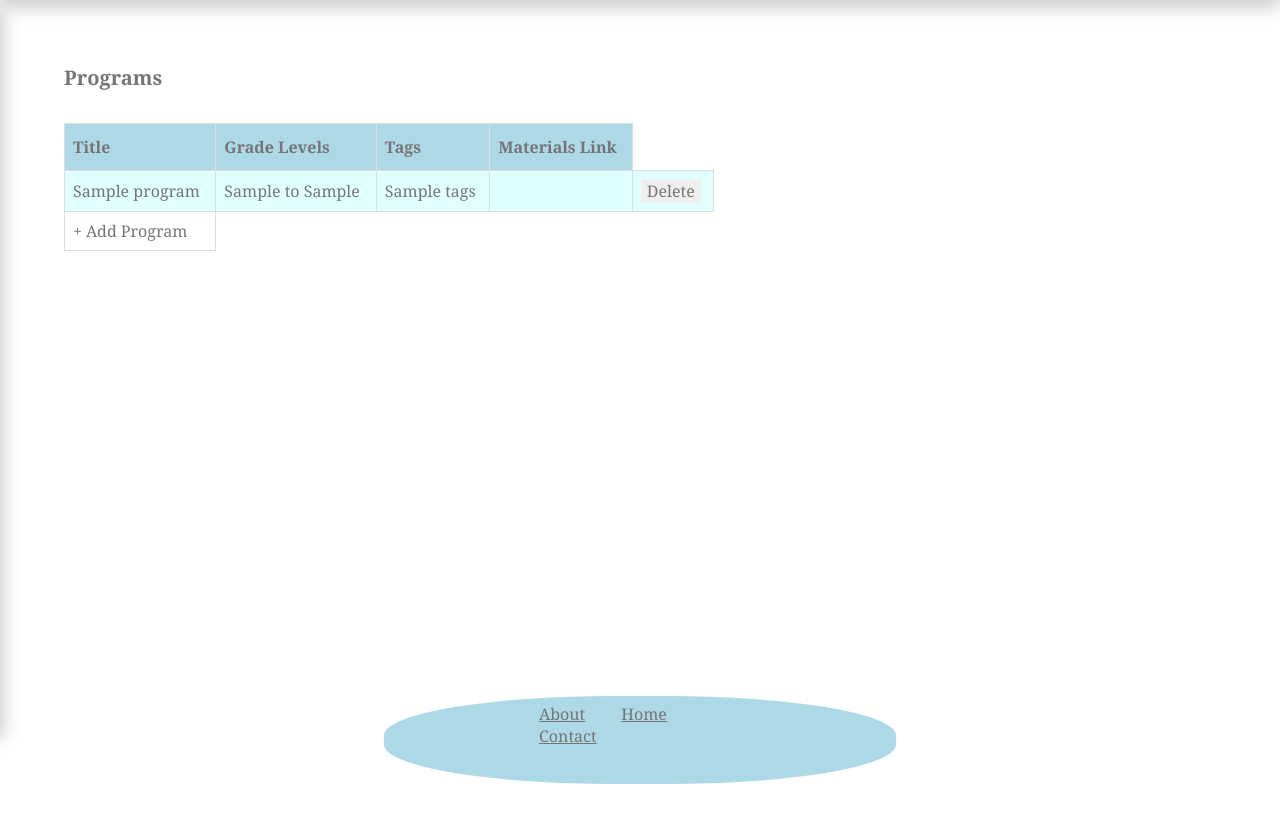
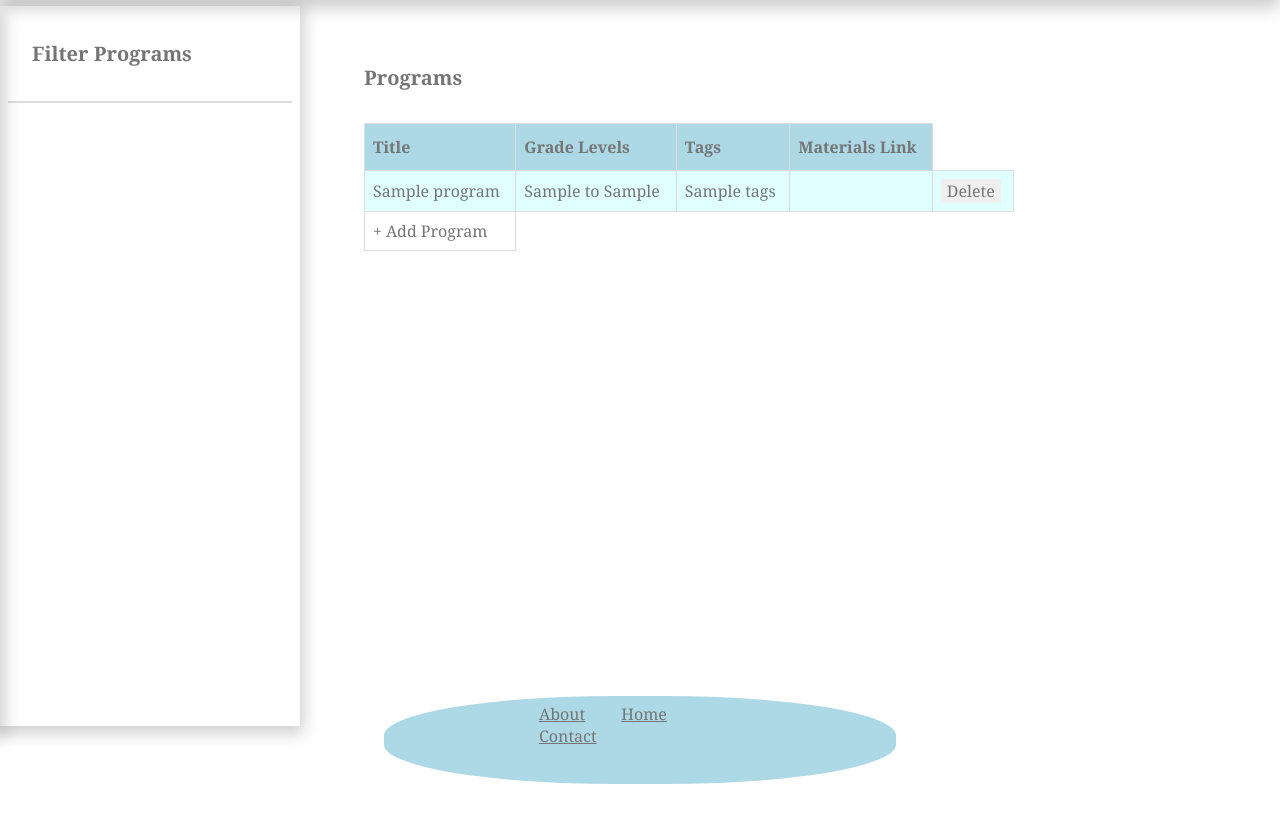
Before and after one commit to SteveMilesQuant/teacherCamp, a FastAPI app: template templates/programs.html in a window 1280 px wide. Shown: the part 64-896 px from the top of the page. Run offline with FastAPI, Linux system fonts and the light colour scheme; the template is opened without the code that fills it: most values are stand-ins (such as "Sample title", 1, 10 or a date in 2020).

Commit message:
small visual design update

```diff
--- a/templates/programs.html
+++ b/templates/programs.html
@@ -1,6 +1,10 @@
 {% extends 'base.html' %}
 
 {% block content %}
+  <span class='sidebar'>
+    <div class='sidebar-title'><h1>Filter Programs</h1></div>
+    <hr class='h-divider'></hr>
+  </span>
   <div class='content-body'>
     <div class='content-item'><h1>Programs</h1></div>
     <div class='content-item'><table>
--- a/templates/schedule.html
+++ b/templates/schedule.html
@@ -2,7 +2,7 @@
 
 {% block content %}
 	<span class='sidebar'>
-    <div class='sidebar-title'><h1><a class='selectable' href='/students'>Filter Camps</a></h1></div>
+    <div class='sidebar-title'><h1>Filter Camps</h1></div>
     <hr class='h-divider'></hr>
   </span>
   <span class='content-body'>
```
